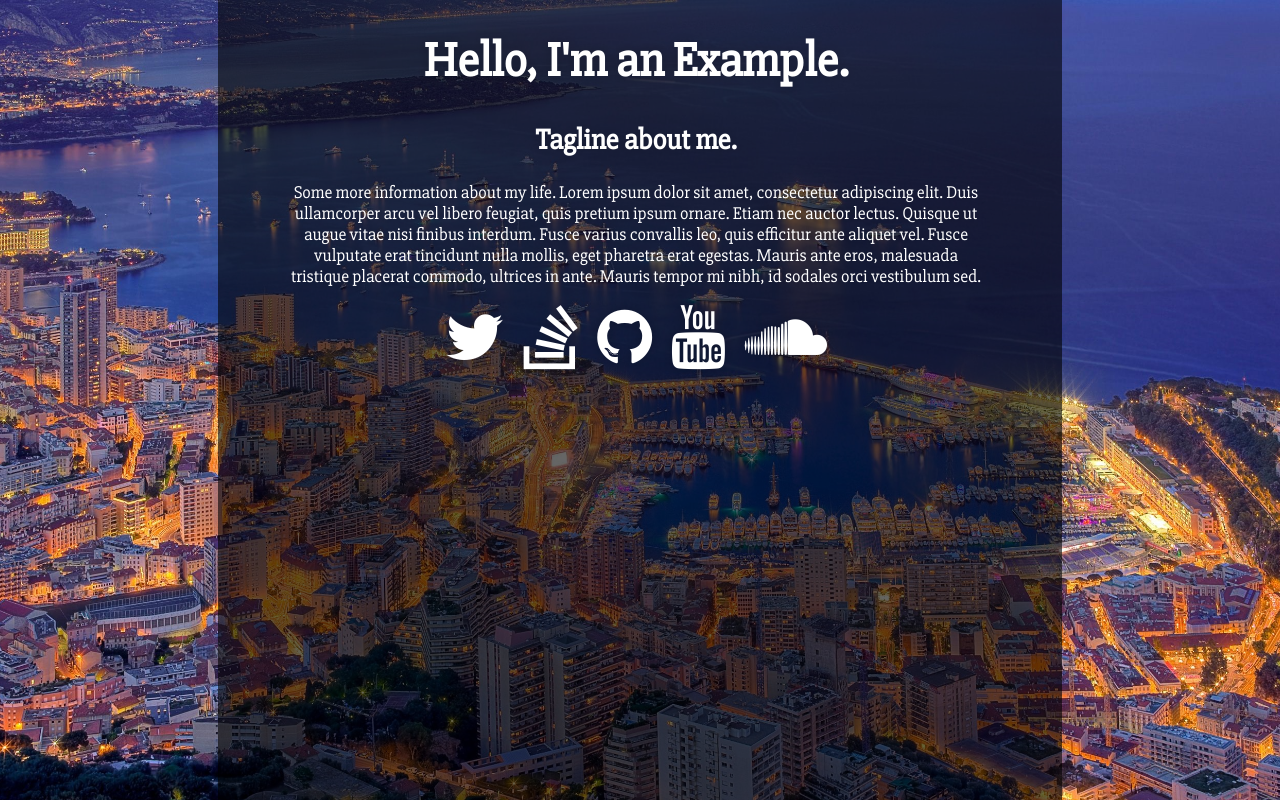
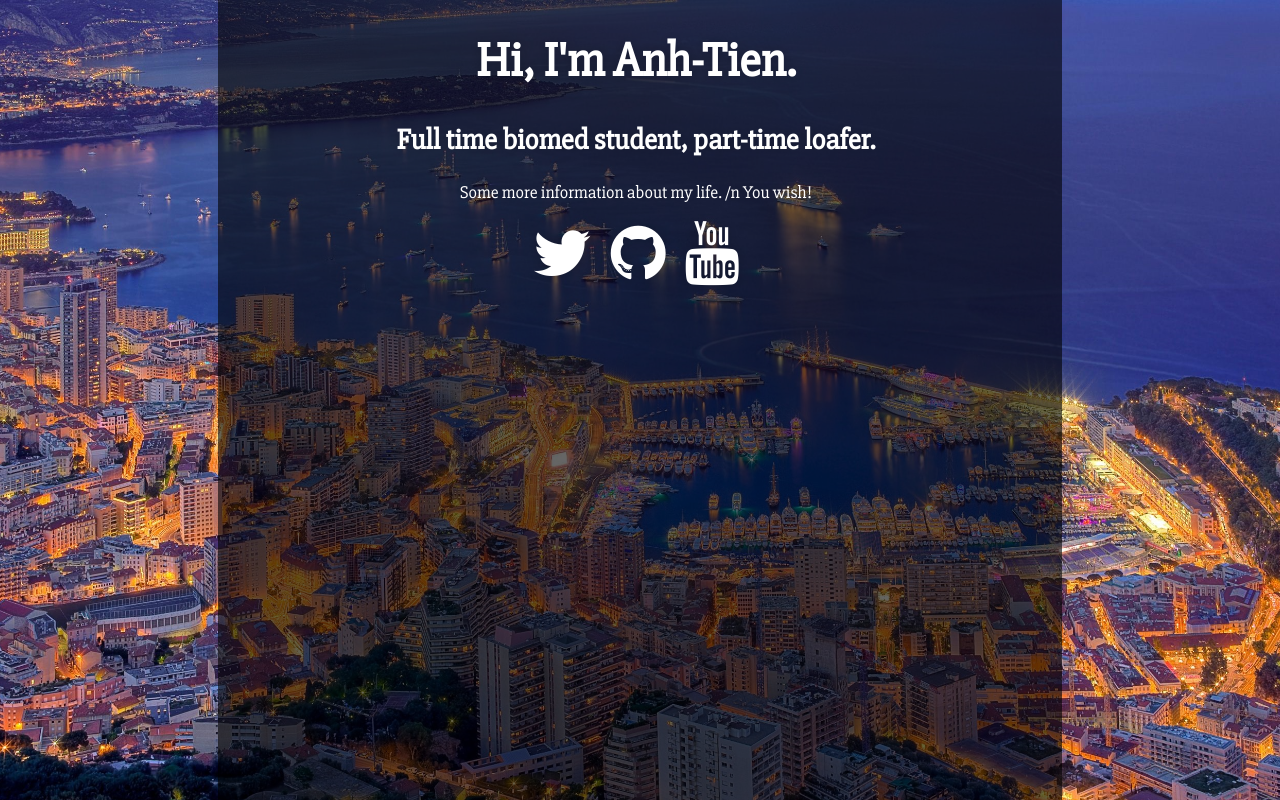
Before and after one commit to Crazytuna4/Crazytuna4.github.io, a plain HTML site: page index.html in a window 1280 px wide. Drawn offline with Linux system fonts and the light colour scheme.

Commit message:
changed information

```diff
--- a/index.html
+++ b/index.html
@@ -2,10 +2,10 @@
 <html lang="en">
 <head>
 	<meta charset="UTF-8">
-  <title>My Website!</title>
+  <title>Anh-Tien's Website!</title>
   <meta name="viewport" content="width=device-width, initial-scale=1, maximum-scale=1, user-scalable=0">
-  <meta name="description" content="My Website">
-  <meta name="author" content="My Name">
+  <meta name="description" content="Ayy Lmao">
+  <meta name="author" content="Anh-Tien">
 
   <link rel="stylesheet" href="style.css">
   <link rel="stylesheet" href="http://maxcdn.bootstrapcdn.com/font-awesome/4.3.0/css/font-awesome.min.css">
@@ -15,22 +15,15 @@
   <div class="container">
 	<div class="inner">
   <div class="content">
-	  <h1>Hello, I'm an Example.</h1>
-	  <h2>Tagline about me.</h2>
+	  <h1>Hi, I'm Anh-Tien.</h1>
+	  <h2>Full time biomed student, part-time loafer.</h2>
 	  <p>
 	      Some more information about my life.
-	      Lorem ipsum dolor sit amet, consectetur adipiscing elit.
-	  	  Duis ullamcorper arcu vel libero feugiat, quis pretium ipsum ornare. Etiam nec auctor lectus.
-	  	  Quisque ut augue vitae nisi finibus interdum. Fusce varius convallis leo, quis efficitur ante aliquet vel.
-	      Fusce vulputate erat tincidunt nulla mollis, eget pharetra erat egestas.
-	      Mauris ante eros, malesuada tristique placerat commodo, ultrices in ante.
-	      Mauris tempor mi nibh, id sodales orci vestibulum sed.
+	      /n You wish!
 	  </p>
 	  <a href="http://twitter.com/"><i class="fa fa-twitter fa-4x"></i></a>
-	  <a href="http://stackoverflow.com/"><i class="fa fa-stack-overflow fa-4x"></i></a>
 	  <a href="http://github.com/"><i class="fa fa-github fa-4x"></i></a>
 	  <a href="http://youtube.com/"><i class="fa fa-youtube fa-4x"></i></a>
-	  <a href="http://soundcloud.com/"><i class="fa fa-soundcloud fa-4x"></i></a>
 	</div>
   </div>
   </div>
```
